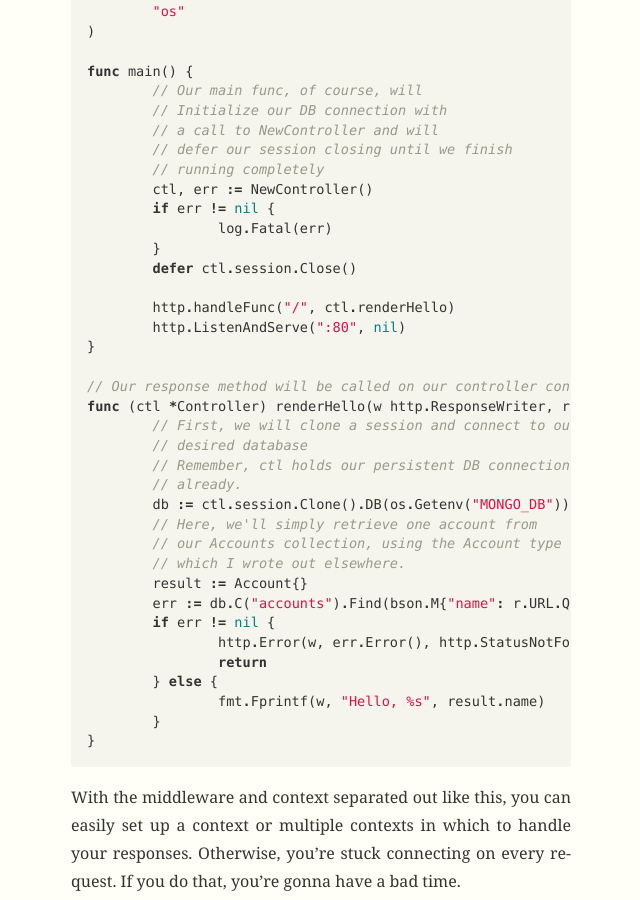
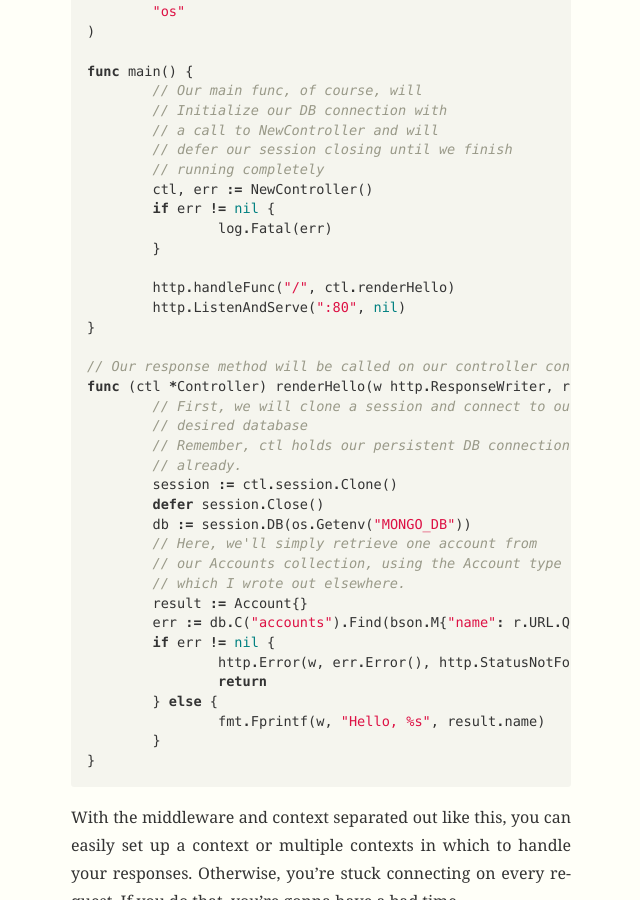
Before and after one commit to joshbeckman/andjosh.github.io, a Jekyll site: the page built from _posts/2015-01-31-middleware-in-go.md, in a window 1280 px wide and 900 px high, scrolled down 1894 px. Shown: the whole window, without its empty margins (319-959 px from the left). Built offline with Jekyll 4.4.1, drawn with Linux system fonts in a browser that asks for light colours.

Commit message:
Correct Go middleware example

```diff
--- a/_posts/2015-01-31-middleware-in-go.md
+++ b/_posts/2015-01-31-middleware-in-go.md
@@ -73,7 +73,6 @@ func main() {
         if err != nil {
                 log.Fatal(err)
         }
-        defer ctl.session.Close()
 
         http.handleFunc("/", ctl.renderHello)
         http.ListenAndServe(":80", nil)
@@ -85,7 +84,9 @@ func (ctl *Controller) renderHello(w http.ResponseWriter, r *http.Request) {
         // desired database
         // Remember, ctl holds our persistent DB connection
         // already.
-        db := ctl.session.Clone().DB(os.Getenv("MONGO_DB"))
+        session := ctl.session.Clone()
+        defer session.Close()
+        db := session.DB(os.Getenv("MONGO_DB"))
         // Here, we'll simply retrieve one account from
         // our Accounts collection, using the Account type
         // which I wrote out elsewhere.
```
